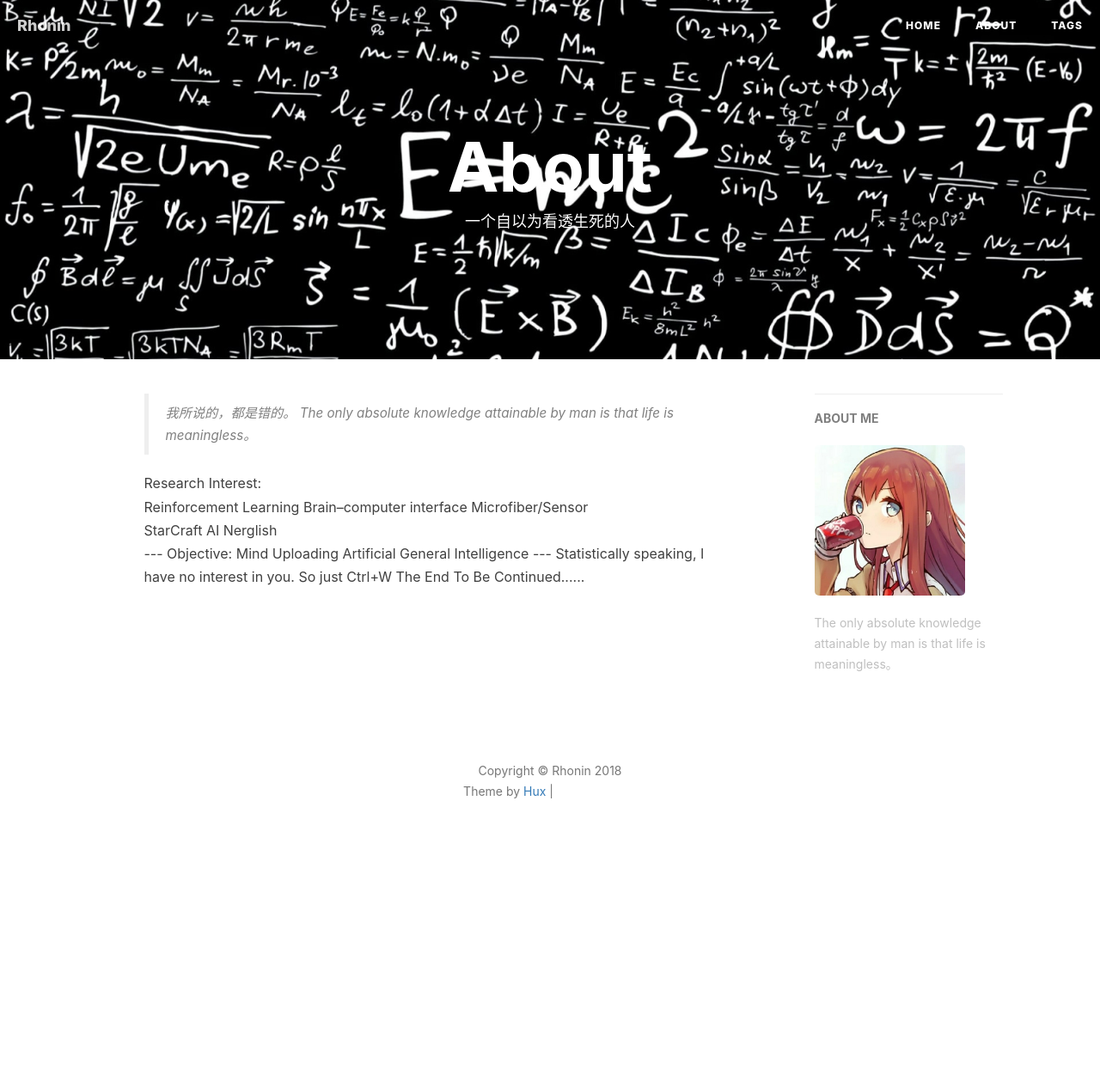
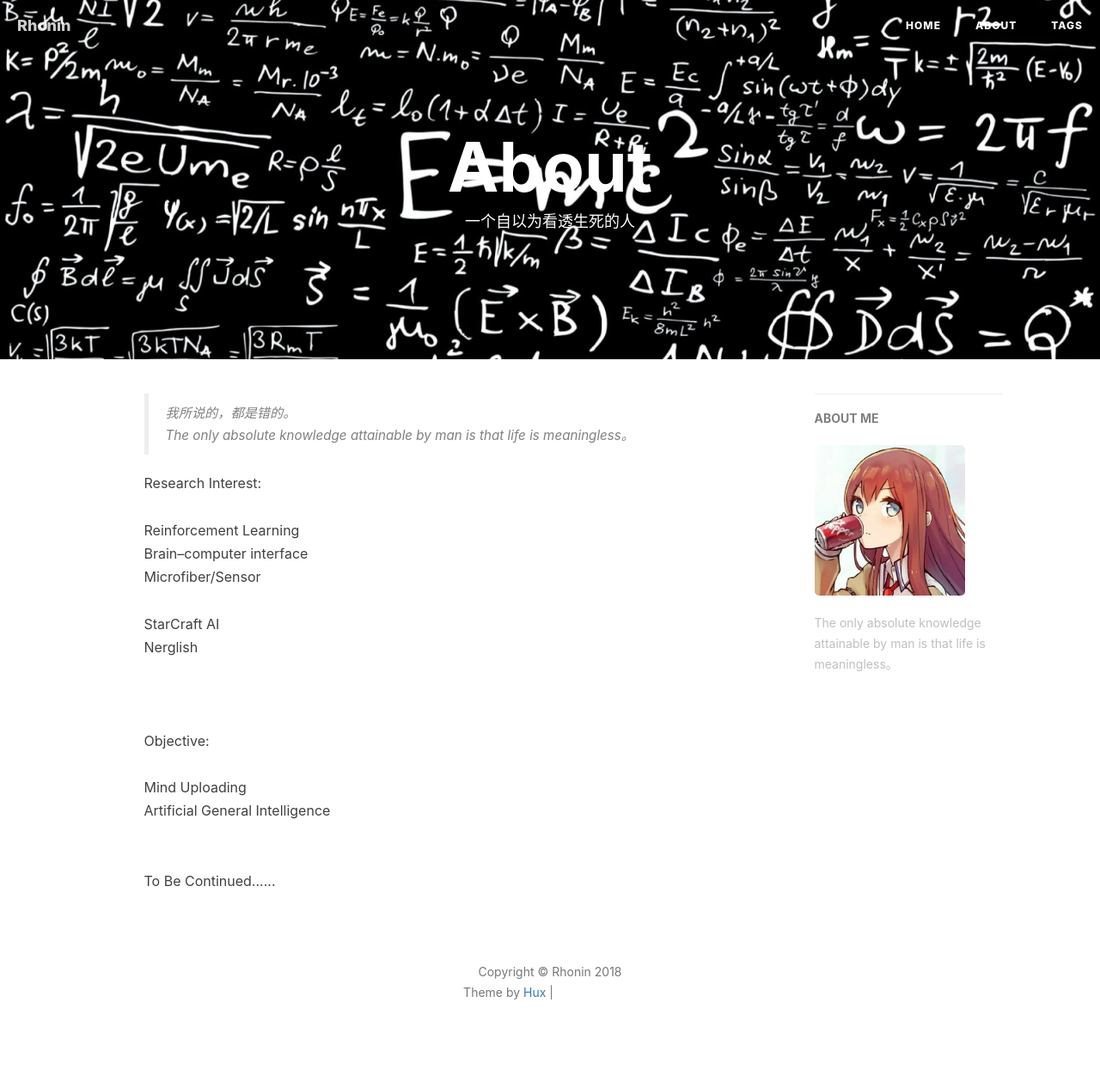
Before and after one commit to rhoninyoung/rhoninyoung.github.io, a Jekyll site: the page built from about.html, in a window 1280 px wide. Shown: the whole page at 86% size. Built offline with Jekyll 4.4.1, drawn with Linux system fonts in a browser that asks for light colours; nearby versions of some CDN libraries; comment, search, counter and statistics services are not loaded; before the commit the page ends 1025 px from its top, so only the background shows below that; grey boxes are pictures that could not be loaded.

Commit message:
change about

```diff
--- a/about.html
+++ b/about.html
@@ -9,32 +9,30 @@ header-img: "img/about-bg.jpg"
 <!-- English Version -->
 <div class="en post-container">
     <blockquote>
-        我所说的，都是错的。
+        我所说的，都是错的。<br>
         The only absolute knowledge attainable by man is that life is meaningless。
     </blockquote>
 
 
 
-    Research Interest:<br>
+    Research Interest:<br><br>
 
-    Reinforcement Learning
-    Brain–computer interface
-    Microfiber/Sensor<br>
+    Reinforcement Learning<br>
+    Brain–computer interface<br>
+    Microfiber/Sensor<br><br>
 
-    StarCraft AI
-    Nerglish<br>
-    ---
+    StarCraft AI<br>
+    Nerglish<br><br><br><br>
 
-    Objective:
 
-    Mind Uploading
-    Artificial General Intelligence
+    Objective:<br><br>
 
-    ---
-    Statistically speaking, I have no interest in you.
-    So just Ctrl+W
+    Mind Uploading<br>
+    Artificial General Intelligence<br>
 
-    The End
+    <br><br>
+
+
     To Be Continued......
 
 </div>
```
